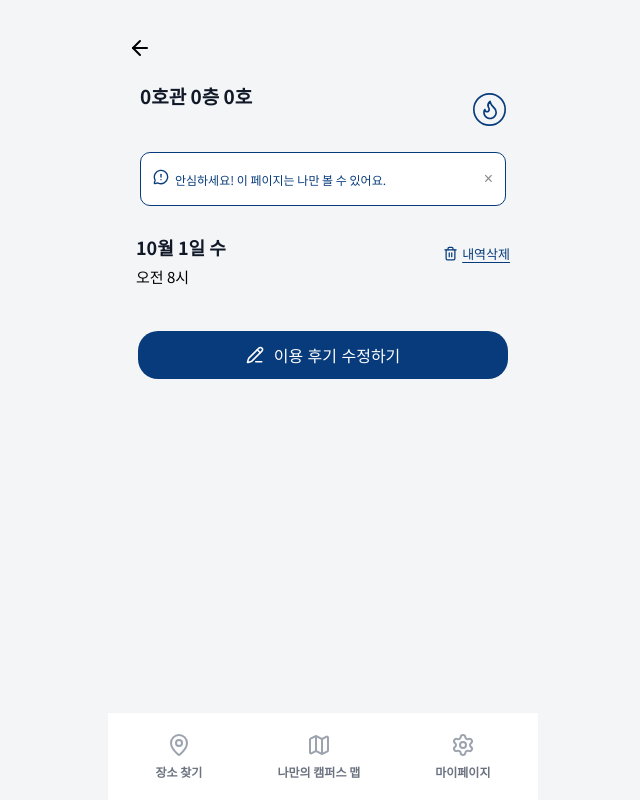
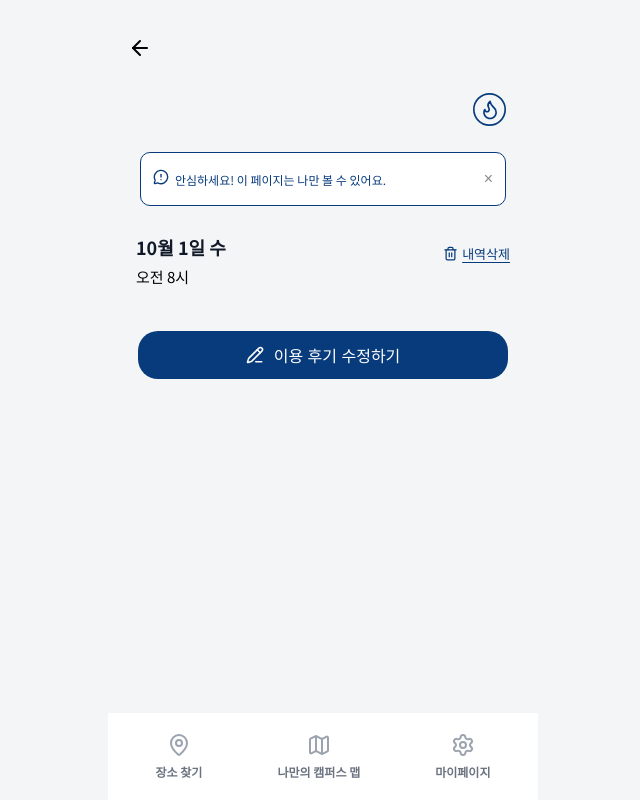
Before and after one commit to inu-appcenter/SpotinU-Web, a React (Vite) app: page /visit/complete in a window 1280 px wide. Shown: the whole page, without its empty margins (317-957 px from the left). Built offline with nearby package versions, Linux system fonts and the light colour scheme; no server answers.

Commit message:
feat : VisitCompletePage API 연동 완료

```diff
--- a/src/components/PlaceReview/VisitComplete/PlaceTitle.tsx
+++ b/src/components/PlaceReview/VisitComplete/PlaceTitle.tsx
@@ -2,16 +2,16 @@ import styled from 'styled-components'
 
 type Props = {
   name: string
-  locationDetail?: string
-  isFavorite?: boolean
+  locationDetail: string
+  isFavorite: boolean
   onToggleFavorite?: () => void
   rightSlot?: React.ReactNode
   hideLabel?: boolean
 }
 
 const PlaceTitle = ({
-  name = '[공간 이름]',
-  locationDetail = '0호관 0층 0호',
+  name,
+  locationDetail,
   onToggleFavorite,
   rightSlot,
   hideLabel = false,
--- a/src/pages/VisitCompletePage.tsx
+++ b/src/pages/VisitCompletePage.tsx
@@ -16,10 +16,9 @@ import PrivateTip from '@/components/PlaceReview/VisitComplete/PrivateTip'
 import VisitMetaRow from '@/components/PlaceReview/VisitComplete/VisitMetaRow'
 
 type VisitCompleteState = {
-  placeName?: string
-  buildingText?: string
+  name: string
+  locationDetail: string
   visitAt?: string
-  visitCount?: number
   isFavorite?: boolean
   keywords?: string[]
   noKeyword?: boolean
@@ -56,13 +55,14 @@ const VisitCompletePage = () => {
   // 삭제 확인 모달 on/off (공용 CommonModal 사용)
   const [isDeleteOpen, setDeleteOpen] = useState(false)
 
-  const placeTitle = state?.placeName ?? state?.buildingText ?? '00호관 00층 00호'
+  const name = state?.name ?? state?.name ?? ''
+  const locationDetail = state?.locationDetail ?? state?.locationDetail ?? ''
+
   const visitDate = state?.visitAt ? new Date(state.visitAt) : new Date()
   const dateText = format(visitDate, 'M월 d일 EEE', { locale: ko })
   const timeText = format(visitDate, 'a h시', { locale: ko })
     .replace('AM', '오전')
     .replace('PM', '오후')
-  const countText = state?.visitCount ? `${state.visitCount}번째 방문` : undefined
 
   const isFavorite = !!state?.isFavorite
   const keywords = state?.keywords ?? []
@@ -130,7 +130,8 @@ const VisitCompletePage = () => {
       <Screen>
         <Main>
           <PlaceTitle
-            buildingText={placeTitle} // 아랫줄만
+            name={name}
+            locationDetail={locationDetail} // 아랫줄만
             hideLabel // 윗줄 숨김
             isFavorite={isFavorite}
             onToggleFavorite={() => console.log('toggle favorite')}
@@ -147,7 +148,6 @@ const VisitCompletePage = () => {
           <VisitMetaRow
             dateText={dateText}
             timeText={timeText}
-            countText={countText}
             onDelete={() => setDeleteOpen(true)}
           />
 
@@ -162,8 +162,8 @@ const VisitCompletePage = () => {
                 nav('/place/review/edit', {
                   state: {
                     from: 'visit-complete',
-                    placeName: state?.placeName,
-                    buildingText: state?.buildingText,
+                    name: state?.name,
+                    locationDetail: state?.locationDetail,
                     visitAt: visitDate.toISOString(),
                     medias: [],
                     comment: '',
```
